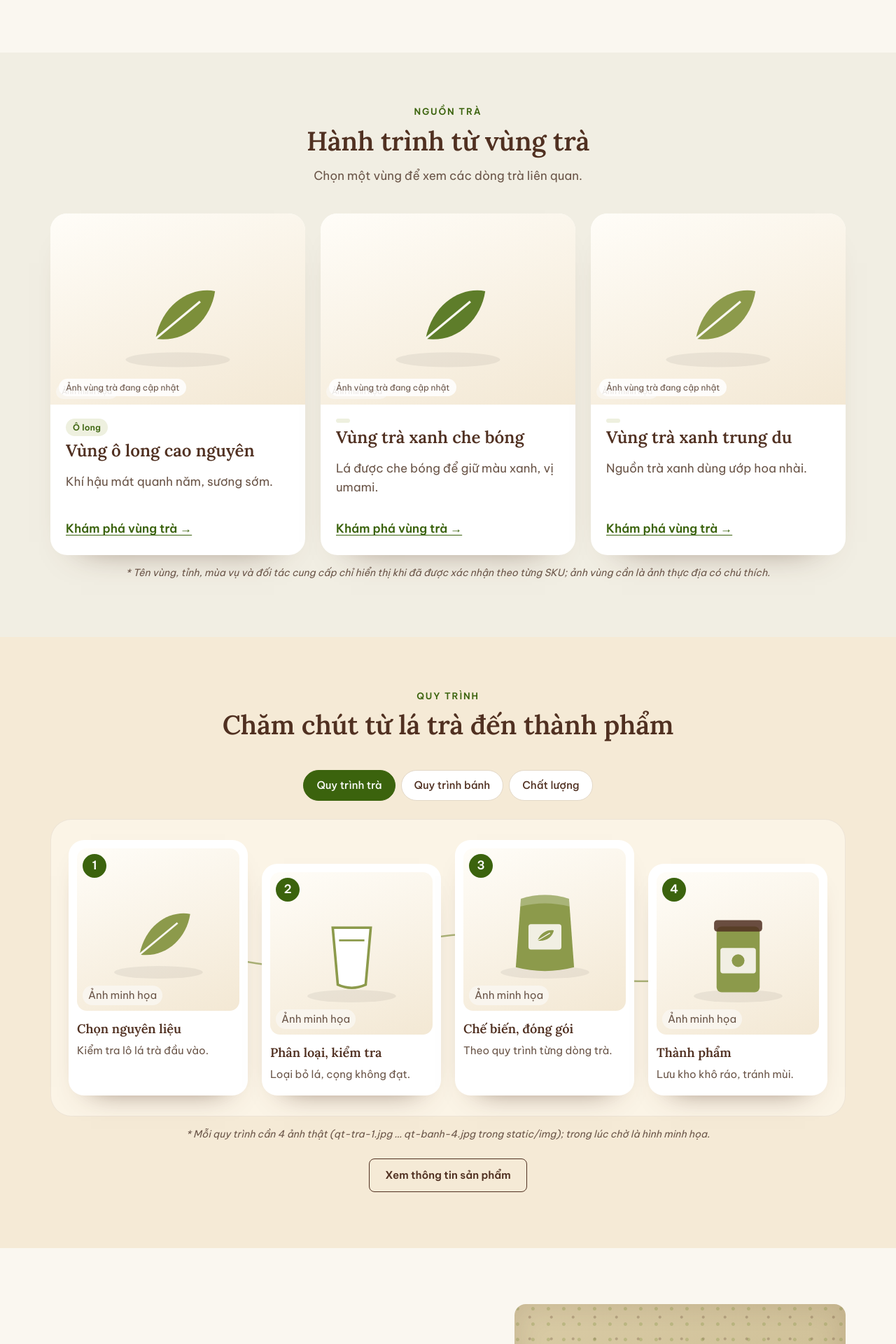
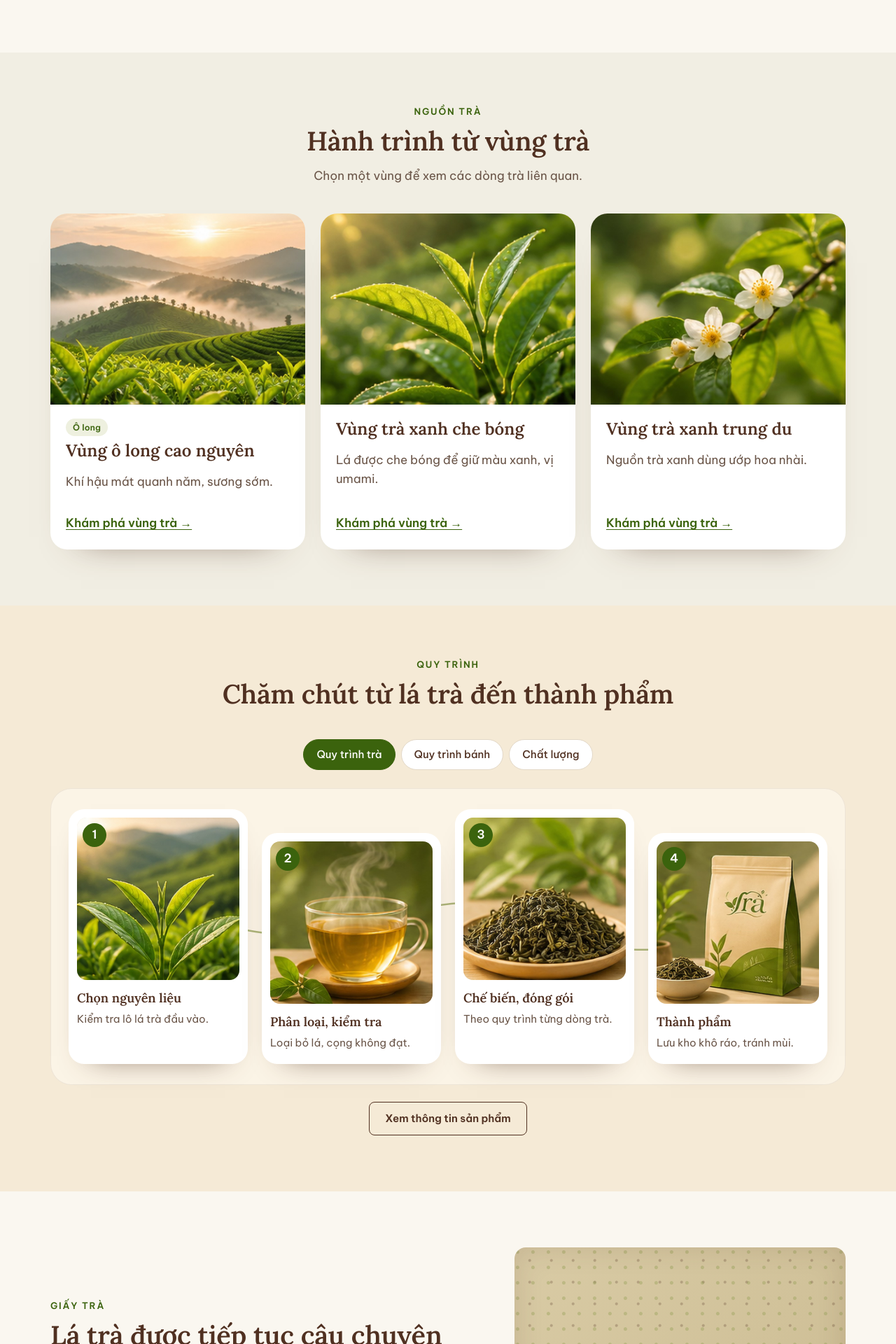
Before and after one commit to tranthixuanmai2006vt-blip/trong_vi_tra, a Flask app: page /ve-chung-toi in a window 1280 px wide. Shown: the part 4580-6500 px from the top of the page at 70% size. Run offline with Flask 3, Linux system fonts and the light colour scheme; data that the repository does not hold is empty; some web fonts are replaced.

Commit message:
Ve chung toi: anh vung tra va quy trinh tra, bo ghi chu anh, an khung anh doi ngu
Co-Authored-By: Claude Opus 5.5 <noreply@anthropic.com>
Claude-Session: https://claude.ai/code/session_017qwF4F5KAMq8m5sk63tNSW

```diff
--- a/templates/about.html
+++ b/templates/about.html
@@ -121,7 +121,7 @@
       <article class="ab-region ab-rv">
         <div class="ab-region-img">{{ m.pic(file, name, '4/3', 'leaf', color) }}{% if not has_img(file) %}<span class="ab-pending">Ảnh vùng trà đang cập nhật</span>{% endif %}</div>
         <div class="ab-region-body">
-          <span class="tag">{{ D.TEA_GROUPS[grp] }}</span>
+          {% if D.TEA_GROUPS.get(grp) %}<span class="tag">{{ D.TEA_GROUPS[grp] }}</span>{% endif %}
           <h3>{{ name }}</h3>
           <p>{{ desc }}</p>
           <ul class="mini-list">
@@ -132,7 +132,6 @@
       </article>
       {% endfor %}
     </div>
-    <p class="note center">* Tên vùng, tỉnh, mùa vụ và đối tác cung cấp chỉ hiển thị khi đã được xác nhận theo từng SKU; ảnh vùng cần là ảnh thực địa có chú thích.</p>
   </div>
 </section>
 
@@ -165,7 +164,6 @@
       <details class="acc"><summary>Kiểm tra đầu vào</summary><p>Mô tả tiêu chí kiểm tra sẽ được cập nhật theo tài liệu doanh nghiệp.</p></details>
       <details class="acc"><summary>Chứng nhận & hồ sơ công bố</summary><p>Chỉ hiển thị chứng nhận khi có bản công khai được phép. Hiện đang cập nhật.</p></details>
     </div>
-    <p class="note center">* Mỗi quy trình cần 4 ảnh thật (qt-tra-1.jpg … qt-banh-4.jpg trong static/img); trong lúc chờ là hình minh họa.</p>
     <div class="cta-row center-row"><a class="btn btn-secondary" href="{{ url_for('catalog') }}">Xem thông tin sản phẩm</a></div>
   </div>
 </section>
@@ -191,19 +189,6 @@
   <div class="container">
     <div class="sec-head center"><p class="eyebrow">Đội ngũ</p><h2>Những người cùng vun vị nhà</h2>
       <p class="lead">Người làm trà của {{ SITE.partner }} giữ chất lượng từng lá trà; nhóm phát triển {{ SITE.name }} thử công thức bánh, thiết kế hộp quà và giấy trà. Mỗi người giữ một mắt xích để món quà đến tay bạn trọn vẹn.</p></div>
-    <div class="ab-collage">
-      {% for file, label, sub, ic, cls in [
-        ('team-main.jpg', 'Ảnh nhóm', 'Sẽ bổ sung khi được đồng ý công bố', '👥', 'c-main'),
-        ('team-1.jpg', 'Bàn tay làm trà', 'Người làm trà · ' ~ SITE.partner, '🍃', 'c-a'),
-        ('team-2.jpg', 'Bàn tay làm bánh', 'Nhóm phát triển · ' ~ SITE.name, '🍪', 'c-b'),
-        ('team-3.jpg', 'Bàn tay gói quà', 'Nhóm phát triển · ' ~ SITE.name, '🎁', 'c-c')] %}
-      <figure class="ab-tile {{ cls }} ab-rv">
-        {% if has_img(file) %}<img src="{{ url_for('static', filename='img/' + file) }}" alt="{{ label }}" loading="lazy">
-        {% else %}<div class="ab-ph"><span aria-hidden="true">{{ ic }}</span><b>{{ label }}</b></div>{% endif %}
-        <figcaption>{{ sub }}</figcaption>
-      </figure>
-      {% endfor %}
-    </div>
     <div class="cta-row center-row"><a href="{{ url_for('contact') }}" class="btn">Liên hệ với chúng tôi</a></div>
   </div>
 </section>
```
Also changed, not shown: static/img/qt-tra-1.jpg (added), static/img/qt-tra-2.jpg (added), static/img/qt-tra-3.jpg (added), static/img/qt-tra-4.jpg (added), static/img/region-matcha.jpg (added), static/img/region-olong.jpg (added), static/img/region-traxanh.jpg (added).
